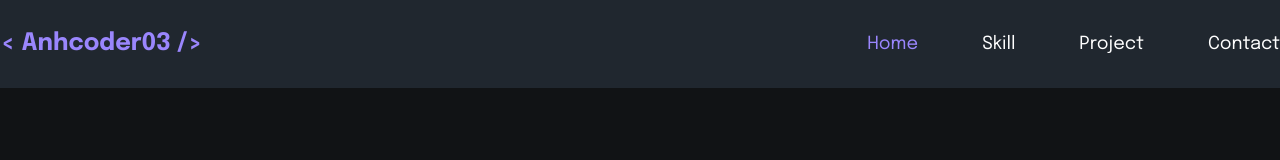
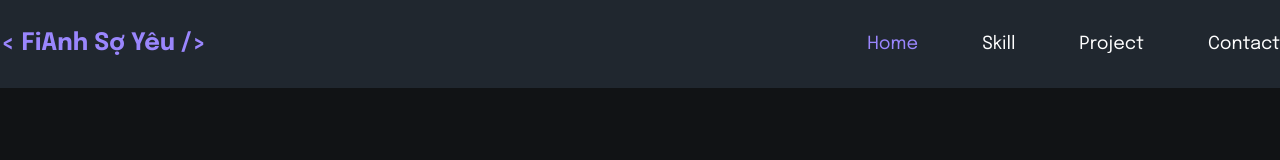
Before and after one commit to anhcoder03/portfolio, a React (Vite) app: page / in a window 1280 px wide. Shown: the top 160 px of the page. Built offline with nearby package versions, Linux system fonts and the light colour scheme.

Commit message:
Update Header.tsx

```diff
--- a/src/components/common/Header.tsx
+++ b/src/components/common/Header.tsx
@@ -10,7 +10,7 @@ const Header: React.FC = () => {
             <div>
               <Link to={"/"}>
                 <span className="font-bold text-2xl text-primary">
-                  {"< Anhcoder03 />"}
+                  {"< FiAnh Sợ Yêu />"}
                 </span>
               </Link>
             </div>
```
